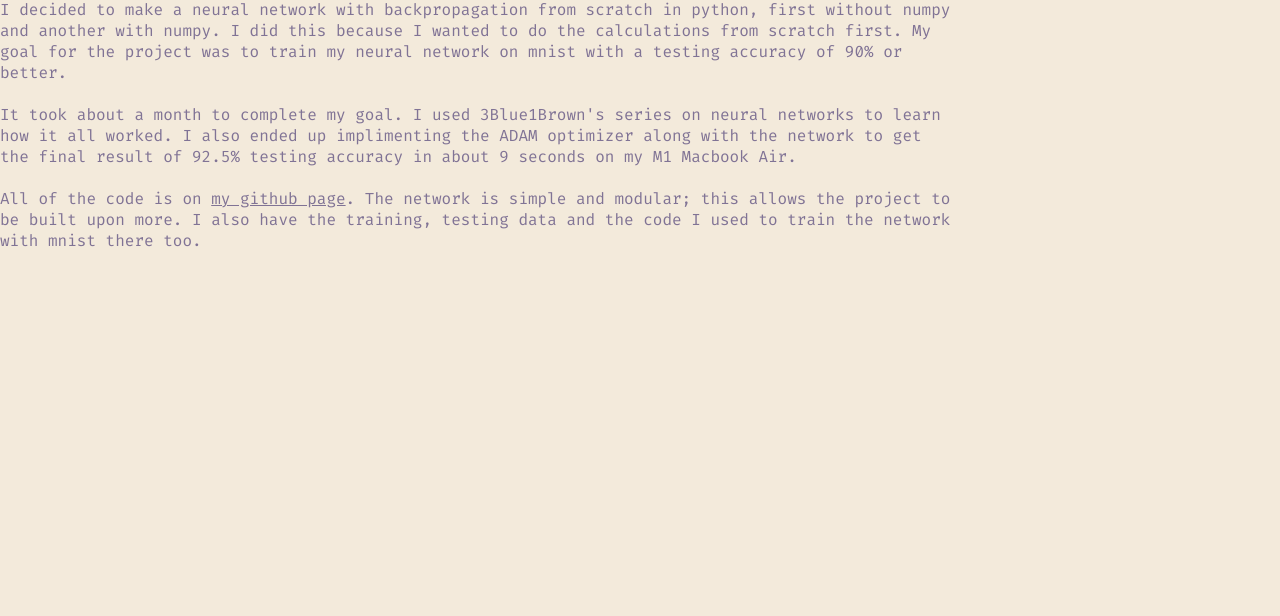
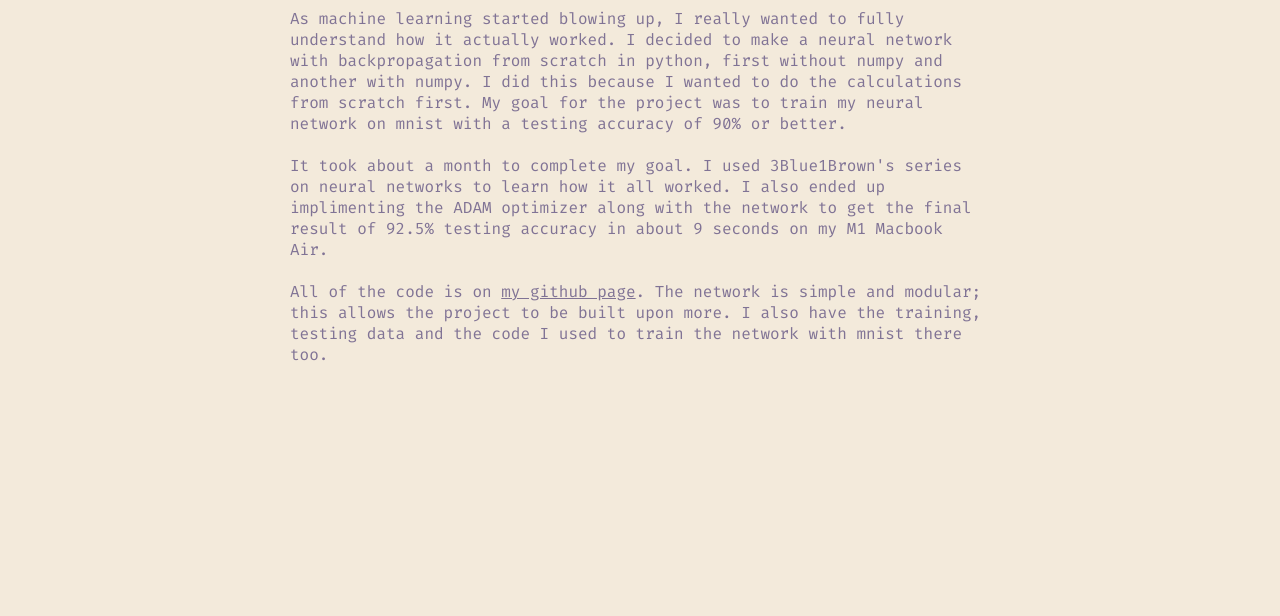
Before and after one commit to nulljcd/machine-learning, a plain HTML site: page index.html in a window 1280 px wide. Shown: the part 184-800 px from the top of the page. Drawn offline with Linux system fonts and the light colour scheme.

Commit message:
Update style.css

```diff
--- a/website_resources/style.css
+++ b/website_resources/style.css
@@ -1,10 +1,6 @@
 @font-face {
     font-family: "firacode";
     src: url('firacode.ttf') format('truetype');
-}
-
-::-webkit-scrollbar {
-    width: 0;
 }
 
 html {
@@ -17,25 +13,26 @@ html {
 body {
     height: 100%;
     margin: 0;
+}
+
+#navigation_bar_container {
+    width: 100%;
+    position: fixed;
+    top: 0;
+    left: 0;
     display: flex;
     justify-content: center;
-    overflow: hidden;
-}
-
-#main_container {
-    width: 100%;
-    max-width: 700px;
-    height: 100%;
-    padding-left: 10px;
-    padding-right: 10px;
+    background-color: #f3eadb;
 }
 
 #navigation_bar {
+    max-width: 700px;
     width: 100%;
     height: 40px;
-    border-bottom: #807395 2px solid;
     display: flex;
     align-items: center;
+    padding-left: 10px;
+    padding-right: 10px;
 }
 
 #navigation_bar_logo {
@@ -58,6 +55,7 @@ body {
     cursor: pointer;
     padding: 2px;
     border-radius: 5px;
+    text-decoration: none;
 }
 
 .navigation_bar_link_selected {
@@ -66,6 +64,7 @@ body {
     cursor: pointer;
     padding: 2px;
     border-radius: 5px;
+    text-decoration: none;
 }
 
 .navigation_bar_link:hover {
@@ -74,17 +73,19 @@ body {
 }
 
 #content_container {
-    width: 100%;
-    height: calc(100% - 42px);
-    overflow-y: scroll;
+    display: flex;
+    justify-content: center;
 }
 
 /* end of base style */
 
 #content {
-    padding-top: 80px;
-    padding-bottom: 80px;
     color: #807395;
+    max-width: 700px;
+    padding-top: 110px;
+    padding-bottom: 70px;
+    padding-left: 10px;
+    padding-right: 10px;
 }
 
 .header {
@@ -97,15 +98,8 @@ body {
     color: #ad9cc9;
 }
 
-.line_spacer {
-    border-top: #807395 1px solid;
-    margin-top: 15px;
-    margin-bottom: 15px;
-}
-
 .link {
     color: #807395;
-    text-decoration: underline;
     cursor: pointer;
     width: max-content;
 }
```
